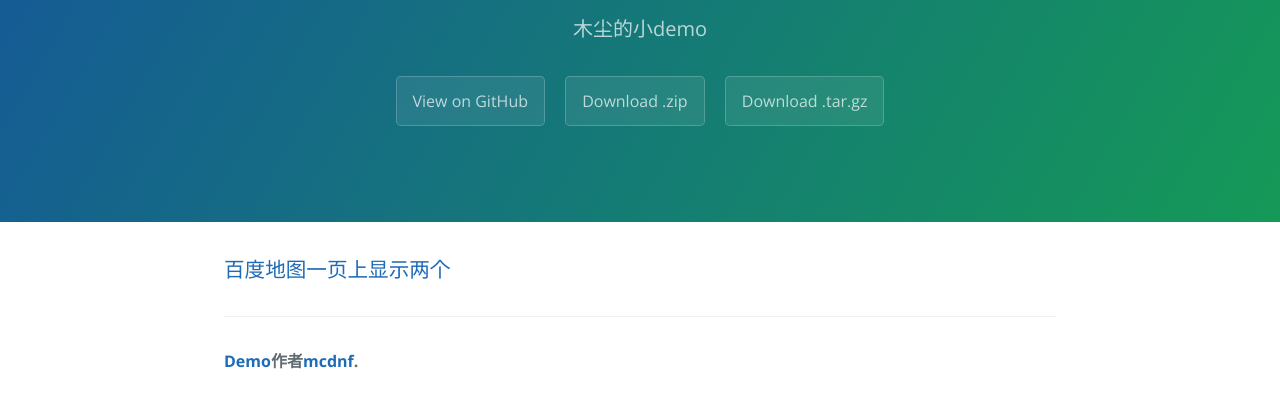
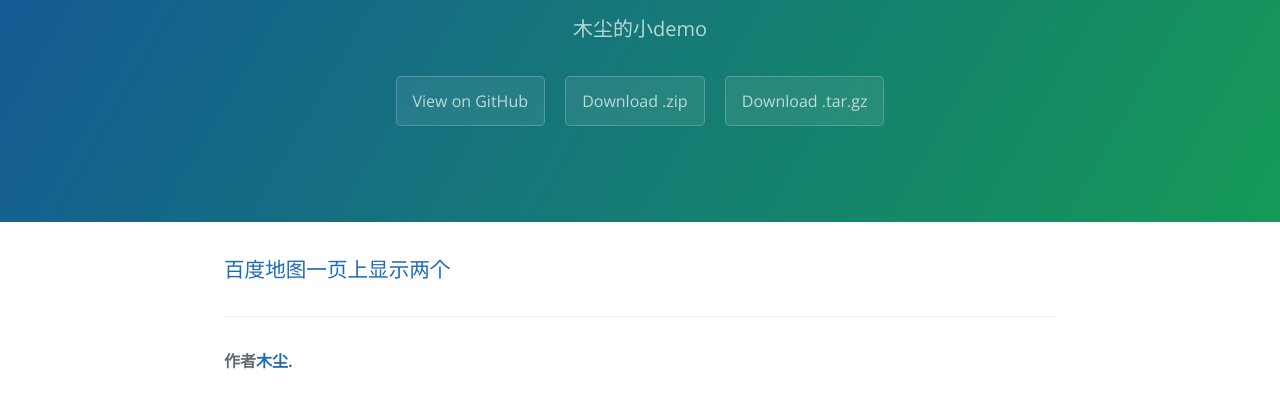
Before and after one commit to mcdnf/demo, a plain HTML site: page index.html in a window 1280 px wide. Shown: the part 161-568 px from the top of the page. Drawn offline with nearby package versions, Linux system fonts and the light colour scheme.

Commit message:
Update index.html

```diff
--- a/index.html
+++ b/index.html
@@ -24,7 +24,7 @@
 </h3>
 
       <footer class="site-footer">
-        <span class="site-footer-owner"><a href="https://github.com/mcdnf/demo">Demo</a>作者<a href="https://www.mcdnf.com">mcdnf</a>.</span>
+        <span class="site-footer-owner">作者<a href="https://www.mcdnf.com">木尘</a>.</span>
       </footer>
 
     </section>
```
